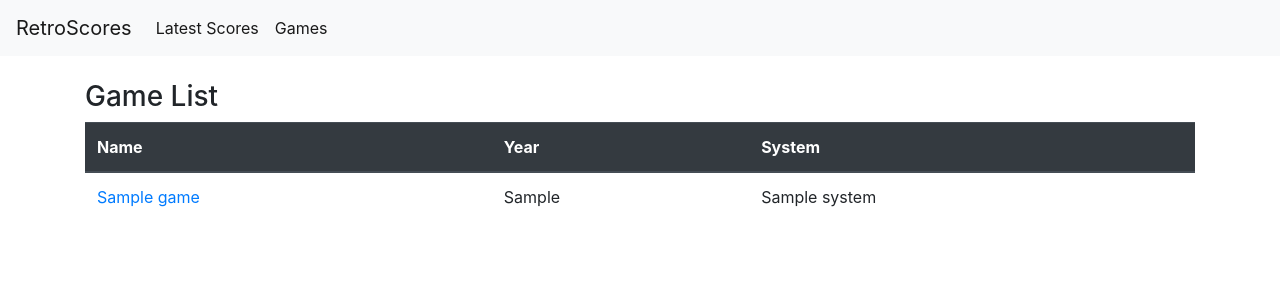
After one commit to digitalight/retroscores-django, a Django app: page /games in a window 1280 px wide. The commit adds this page. Shown: the top 300 px of the page. Run offline with Django 3.2, Linux system fonts and the light colour scheme; tables that the repository leaves empty hold one stand-in row (values such as "Sample post"); some libraries are stand-ins or nearby versions.

Commit message:
Added game list

```diff
--- a/scores/templates/scores/base.html
+++ b/scores/templates/scores/base.html
@@ -7,6 +7,24 @@
 </head>
 
 <body>
+
+	<nav class="navbar navbar-expand-lg navbar-light bg-light">
+  <a class="navbar-brand" href="/">RetroScores</a>
+  <button class="navbar-toggler" type="button" data-toggle="collapse" data-target="#navbarNav" aria-controls="navbarNav" aria-expanded="false" aria-label="Toggle navigation">
+    <span class="navbar-toggler-icon"></span>
+  </button>
+  <div class="collapse navbar-collapse" id="navbarNav">
+    <ul class="navbar-nav">
+			<li class="nav-item active">
+        <a class="nav-link" href="/">Latest Scores <span class="sr-only">(current)</span></a>
+      </li>
+      <li class="nav-item active">
+        <a class="nav-link" href="/games">Games <span class="sr-only">(current)</span></a>
+      </li>
+    </ul>
+  </div>
+</nav>
+	<br/>
 	<div class="container">
 		{% block content %}
     {% endblock %}
--- /dev/null
+++ b/scores/templates/scores/games.html
@@ -0,0 +1,21 @@
+{% extends 'scores/base.html' %}
+
+{% block content %}
+<h3>Game List</h3>
+<table class="table">
+  <thead class="thead-dark">
+    <th>Name</th>
+    <th>Year</th>
+    <th>System</th>
+  </thead>
+  <tbody>
+    {% for game in games %}
+    <tr>
+      <td><a href="{% url 'game_single' pk=game.pk %}">{{game.gameName}}</a></td>
+      <td>{{game.gameYear}}</td>
+      <td>{{game.gameSystem}}</td>
+    </tr>
+    {% endfor %}
+  </tbody>
+</table>
+{% endblock %}
--- a/scores/templates/scores/scores_list.html
+++ b/scores/templates/scores/scores_list.html
@@ -1,6 +1,7 @@
 {% extends 'scores/base.html' %}
 
 {% block content %}
+	<h3>Latest Scores</h3>
 		<div class="row">
 			{% for score in scores %}
 			<div class="col-md-3">
--- a/scores/urls.py
+++ b/scores/urls.py
@@ -4,4 +4,5 @@ from . import views
 urlpatterns = [
 	path('', views.scores_list, name='scores_list'),
 	path('game/<int:pk>/', views.game_single, name='game_single'),
+	path('games', views.games, name='games'),
 ]
--- a/scores/views.py
+++ b/scores/views.py
@@ -6,10 +6,14 @@ from .models import Score, Game, System
 
 def scores_list(request):
 	#Get latest 5 scores
-	scores = Score.objects.filter(scoreTimeDate__lte=timezone.now()).order_by('-scoreTimeDate')[:9]
+	scores = Score.objects.filter(scoreTimeDate__lte=timezone.now()).order_by('-scoreTimeDate')[:12]
 	return render(request, 'scores/scores_list.html', {'scores':scores})
 
 def game_single(request, pk):
 	game = get_object_or_404(Game, pk=pk)
 	scores = Score.objects.filter(scoreGame__pk=pk).order_by('-scoreResult')
 	return render(request, 'scores/game_single.html', {'game': game, 'scores': scores})
+
+def games(request):
+	games = Game.objects.all().order_by('gameName')
+	return render(request, 'scores/games.html', {'games':games})
```
